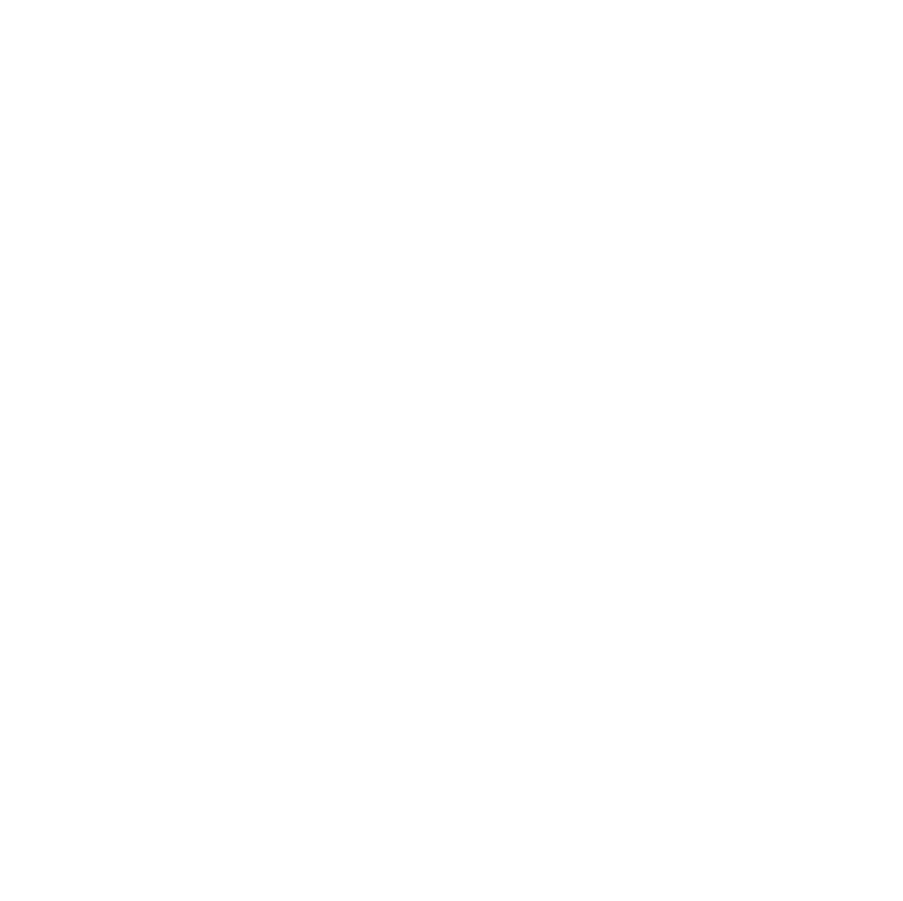
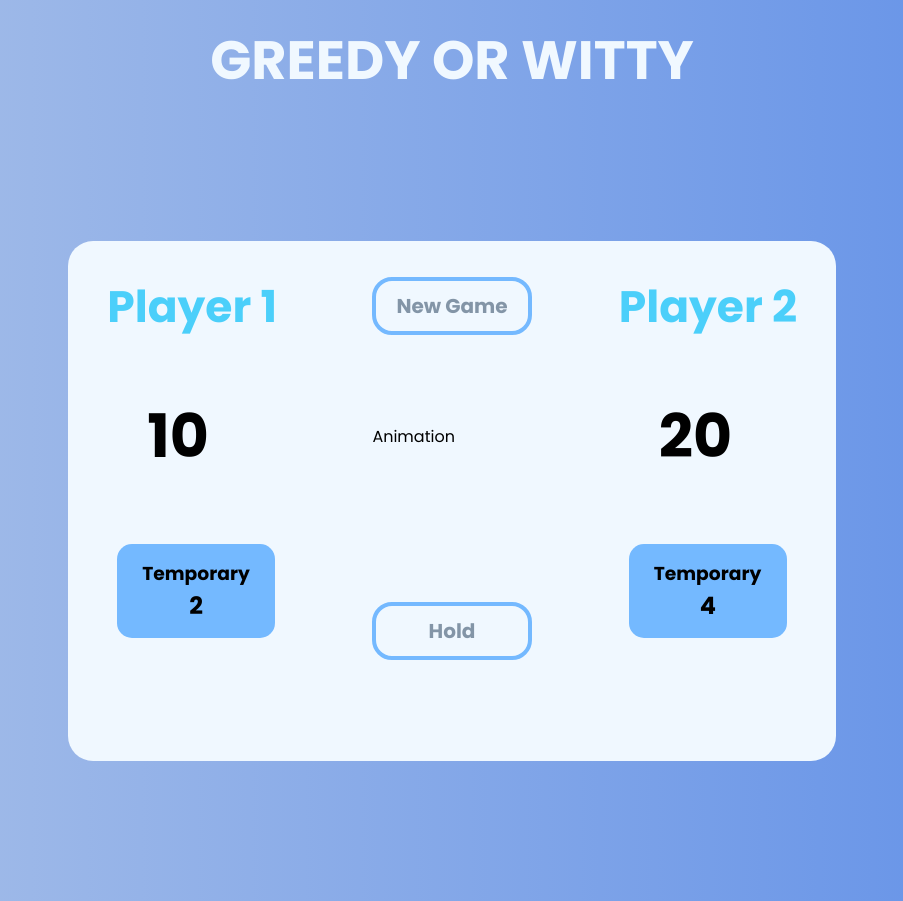
Before and after one commit to kkhitesh/Greedy-or-Witty, a plain HTML site: page index.html in a window 1280 px wide. Shown: the whole page, without its empty margins (188-1091 px from the left). Before the commit the page ends 800 px from the top, so only its background shows below. Drawn offline with Linux system fonts and the light colour scheme.

Commit message:
Used grid column and rows

```diff
--- a/index.html
+++ b/index.html
@@ -7,6 +7,47 @@
     <title>Greedy OR Witty</title>
   </head>
   <body>
-    <div class="wrapper"></div>
+    <div class="title">
+      greedy or witty
+    </div>
+    <div class="wrapper">
+      <div iv class="container">
+        <div class="score content">
+          <div id="name">
+            Player 1
+          </div>
+          <div id="score">
+            10
+          </div>
+          <div id="temp">
+            <h3>Temporary</h3>
+            <p>2</p>
+          </div>
+        </div>
+
+        <div class="menu content">
+          <div class="btn">
+            New Game
+          </div>
+          <div>Animation</div>
+          <div class="btn">
+            Hold
+          </div>
+        </div>
+
+        <div class="score content">
+          <div id="name">
+            Player 2
+          </div>
+          <div id="score">
+            20
+          </div>
+          <div id="temp">
+            <h3>Temporary</h3>
+            <p>4</p>
+          </div>
+        </div>
+      </div>
+    </div>
   </body>
 </html>
--- a/style.css
+++ b/style.css
@@ -0,0 +1,112 @@
+@import url("https://fonts.googleapis.com/css2?family=Poppins:wght@400;700&display=swap");
+
+* {
+  margin: 0;
+  padding: 0;
+  box-sizing: border-box;
+  font-family: "Poppins";
+}
+
+body {
+  background-image: linear-gradient(to left, #6190e8, #a7bfe8);
+  background-repeat: no-repeat;
+}
+
+.title {
+  margin-top: 20px;
+  margin-bottom: 0px;
+  display: flex;
+  justify-content: center;
+  text-transform: uppercase;
+  font-weight: 700;
+  font-size: 54px;
+  color: aliceblue;
+}
+
+.wrapper {
+  display: grid;
+  grid-template-columns: 1fr 2fr 1fr;
+  height: 100vh;
+  justify-content: center;
+  align-items: center;
+  padding: 0px 40vw;
+}
+
+.container {
+  background-color: aliceblue;
+  display: grid;
+  grid-template-columns: 1fr 1fr 1fr;
+  height: auto;
+  width: 60vw;
+  justify-content: center;
+  align-items: center;
+  border-radius: 25px;
+}
+
+.score {
+  align-items: center;
+  height: 100%;
+  justify-content: center;
+}
+
+.menu {
+  display: flex;
+  align-items: center;
+  height: 100%;
+  justify-content: center;
+}
+
+.content {
+  display: grid;
+  grid-template-rows: 1fr 1fr 2fr;
+}
+
+.content2 {
+  display: grid;
+  grid-template-rows: 1fr 2fr 1fr;
+}
+
+#name {
+  font-size: 44px;
+  font-weight: bold;
+  color: #4bcffa;
+  padding: 20px 0px;
+}
+
+#score {
+  font-size: 60px;
+  font-weight: 700;
+  padding: 20px 40px;
+}
+
+#temp {
+  background-color: #74b9ff;
+  margin: 0px 10px 80px 10px;
+  padding: 15px 25px;
+  border-radius: 15px;
+}
+
+#temp p {
+  text-align: center;
+  font-size: 24px;
+  font-weight: 600;
+}
+
+.btn {
+  display: flex;
+  justify-content: center;
+  align-items: center;
+  font-size: 20px;
+  font-weight: 700;
+  border: 4px solid #74b9ff;
+  padding: 10px 20px;
+  border-radius: 20px;
+  color: #8395a7;
+}
+
+.btn:hover {
+  background-color: #74b9ff;
+  color: white;
+  transform: scale(0.9);
+  transition-duration: 0.5s;
+}
```
Also changed, not shown: ng.svg (added).
